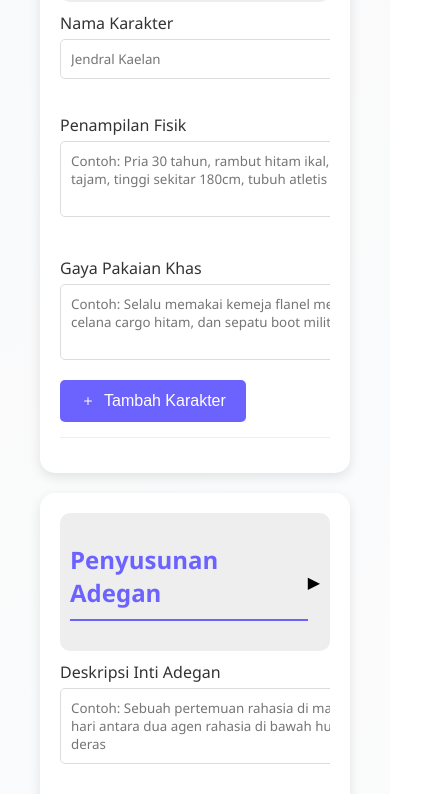
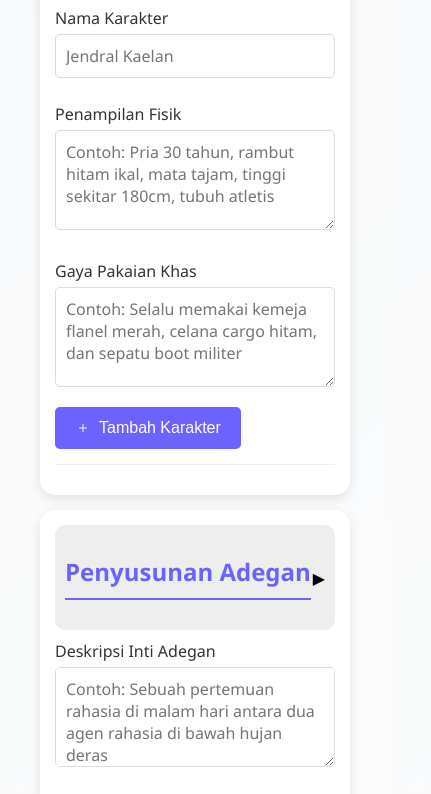
Before and after one commit to abbaeha/video-prompt-generator, a plain HTML site: page index.html in a window 390 px wide. Shown: the part 409-1203 px from the top of the page, 431 px wide, since content can reach past the window. Drawn offline with Linux system fonts and the light colour scheme.

Commit message:
Update index.html

```diff
--- a/index.html
+++ b/index.html
@@ -340,6 +340,39 @@
             justify-content: center;
             margin-top: 15px;
         }
+
+        /* Perbaikan untuk input dan textarea di mobile */
+input[type="text"], textarea {
+    width: 100%;
+    box-sizing: border-box; /* Pastikan padding tidak menambah lebar */
+    max-width: 100%;
+    overflow-x: auto; /* Memungkinkan scrolling horizontal */
+    white-space: pre-wrap; /* Mempertahankan format teks */
+    word-wrap: break-word; /* Memecah kata panjang */
+}
+
+/* Container khusus untuk mobile */
+@media (max-width: 600px) {
+    .grid-container {
+        grid-template-columns: 1fr; /* Satu kolom di mobile */
+        gap: 10px;
+    }
+
+    .card {
+        padding: 15px;
+        margin-bottom: 15px;
+    }
+
+    input[type="text"], textarea {
+        font-size: 16px; /* Ukuran font lebih besar di mobile */
+        min-height: 44px; /* Tinggi minimum untuk touch */
+    }
+
+    textarea {
+        min-height: 100px; /* Tinggi minimum untuk textarea */
+    }
+}
+
     </style>
 </head>
 <body>
@@ -1025,5 +1058,18 @@ Tone of Voice: ${toneOfVoice}
             });
         }
     </script>
+    // Auto-resize textarea
+function autoResize(textarea) {
+    textarea.style.height = 'auto';
+    textarea.style.height = (textarea.scrollHeight) + 'px';
+}
+
+// Event listener untuk semua textarea
+document.querySelectorAll('textarea').forEach(textarea => {
+    textarea.addEventListener('input', () => autoResize(textarea));
+    // Inisialisasi awal
+    autoResize(textarea);
+});
+
 </body>
 </html>
```
